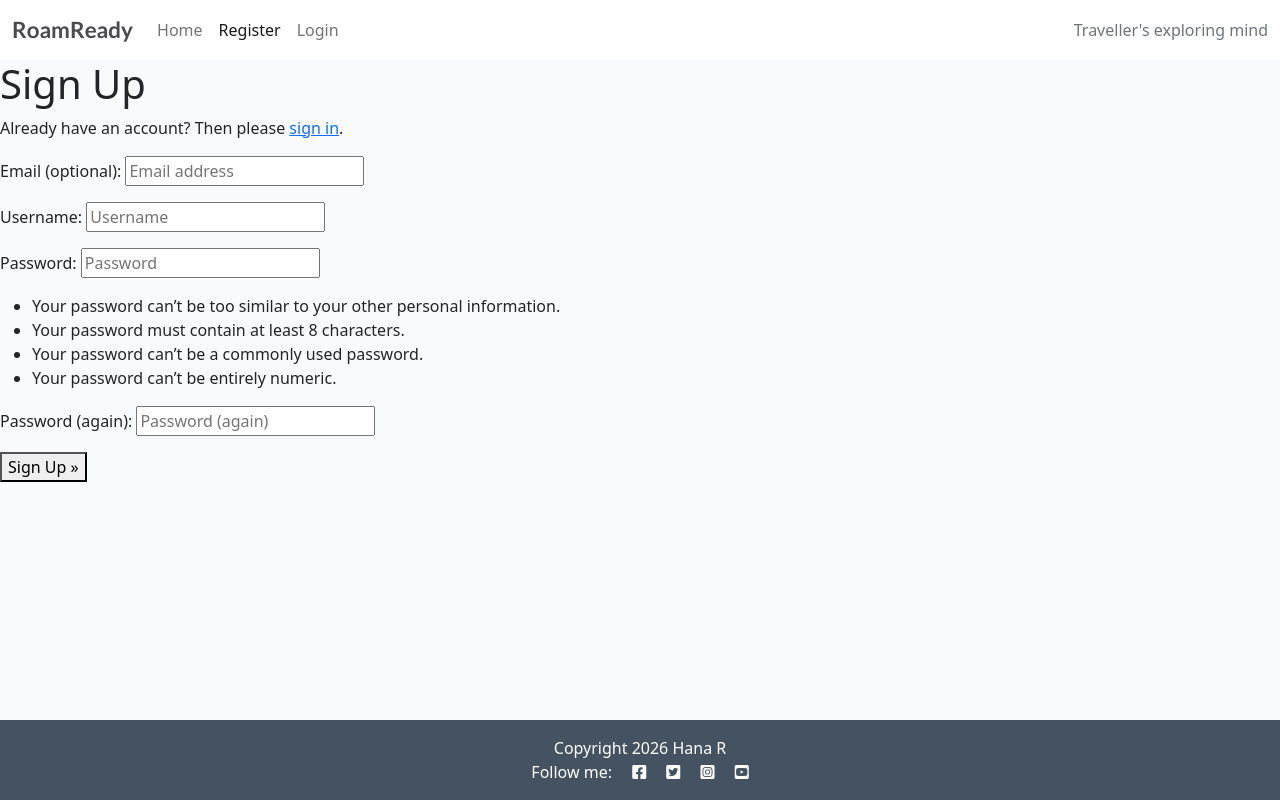
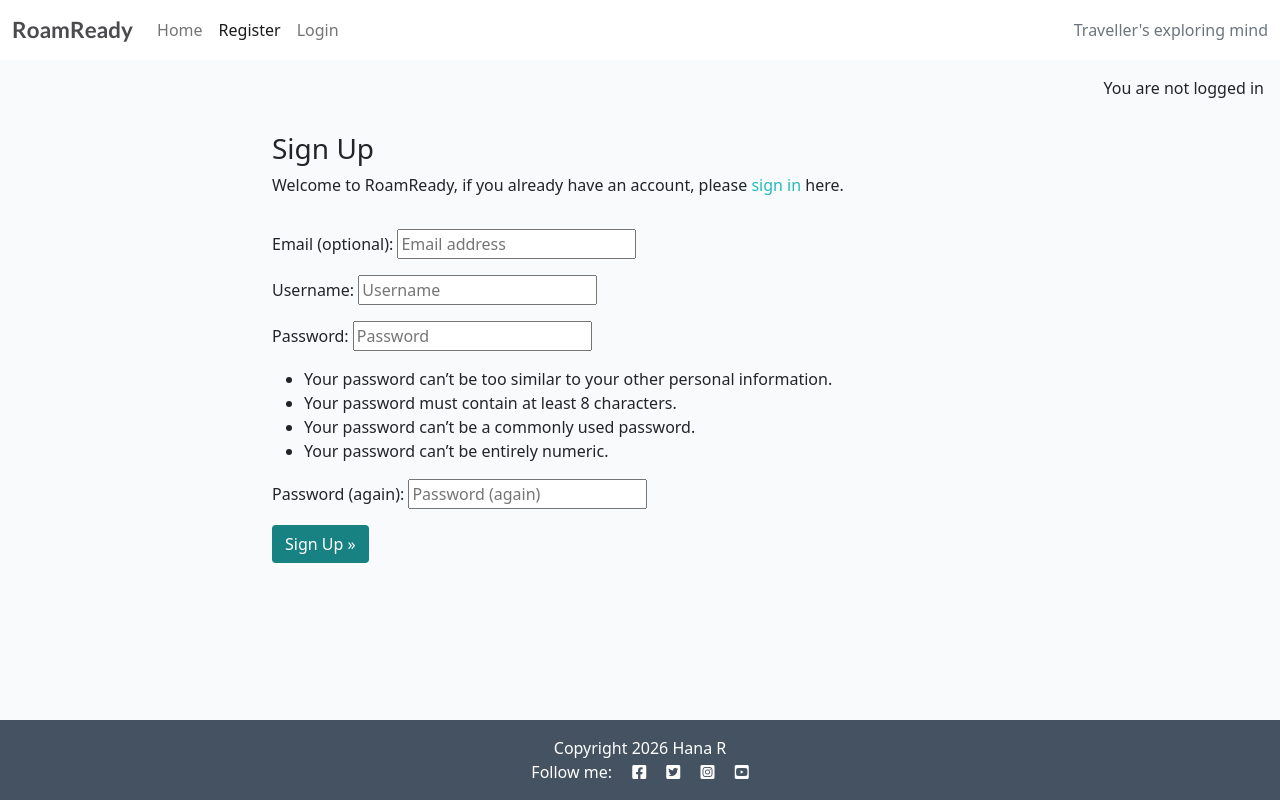
Before and after one commit to Rubina1978/roam-ready, a Django app: page /accounts/signup/ in a window 1280 px wide. Run offline with Django 4.2, Linux system fonts and the light colour scheme.

Commit message:
style signup page

```diff
--- a/roamready/settings.py
+++ b/roamready/settings.py
@@ -26,7 +26,7 @@ TEMPLATES_DIR = os.path.join(BASE_DIR, 'templates')
 
 # SECURITY WARNING: don't run with debug turned on in production!
 SECRET_KEY = os.environ.get('SECRET_KEY', 'secret-key')
-DEBUG = os.environ.get('DEBUG', False)
+DEBUG = os.environ.get('DEBUG', True)
 
 ALLOWED_HOSTS = ['.herokuapp.com', '127.0.0.1']
 
--- a/templates/account/signup.html
+++ b/templates/account/signup.html
@@ -1,21 +1,32 @@
-{% extends "account/base.html" %}
+{% extends "base.html" %}
 
 {% load i18n %}
 
 {% block head_title %}{% trans "Signup" %}{% endblock head_title %}
 
 {% block content %}
-<h1>{% trans "Sign Up" %}</h1>
 
-<p>{% blocktrans %}Already have an account? Then please <a href="{{ login_url }}">sign in</a>.{% endblocktrans %}</p>
-
+<div class="container">
+  <div class="row">
+    <div class="col-md-8 mt-3 offset-md-2">
+      <h3>{% trans "Sign Up" %}</h3>
+      <p>{% blocktrans %}Welcome to RoamReady, if you already have an account, please <a href="{{ login_url }}" class="link">sign in</a>{% endblocktrans %} here.</p>
+    </div>
+  </div>
+</div>
+<div class="container">
+  <div class="row">
+    <div class="col-md-8 mt-3 offset-md-2">
       <form class="signup" id="signup_form" method="post" action="{% url 'account_signup' %}">
       {% csrf_token %}
       {{ form.as_p }}
       {% if redirect_field_value %}
       <input type="hidden" name="{{ redirect_field_name }}" value="{{ redirect_field_value }}" />
       {% endif %}
-  <button type="submit">{% trans "Sign Up" %} &raquo;</button>
+      <button class="btn btn-signup right" type="submit">{% trans "Sign Up" %} &raquo;</button>
       </form>
+    </div>
+  </div>
+</div>
 
 {% endblock content %}
--- a/templates/account/signup_closed.html
+++ b/templates/account/signup_closed.html
@@ -1,4 +1,6 @@
-{% extends "account/base.html" %}
+{% extends "base.html" %}
+
+
 
 {% load i18n %}
 
--- a/templates/base.html
+++ b/templates/base.html
@@ -47,6 +47,7 @@
                             href="{% url 'home' %}">Home</a>
                     </li>
                     {% if user.is_authenticated %}
+
                     <li class="nav-item">
 	                    <a class="nav-link {% if request.path == logout_url %}active{% endif %}" aria-current="page"
                         href="{% url 'account_logout' %}">Logout</a>
@@ -69,10 +70,19 @@
     </nav>
 
     <main class="flex-shrink-0 main-bg">
+        {% comment %}
+        personalised messages
+        {% endcomment %}
+        {% if user.is_authenticated %}
+            <p class="text-end m-3">You are logged in as {{ user }}</p>
+        {% else %}
+            <p class="text-end m-3">You are not logged in</p>
+        {% endif %}
 
         {% block content %}
         <!-- Content Goes here -->
         {% endblock content %}
+
 
     </main>
 
```
Also changed, not shown: db.sqlite3. Lines whose indentation alone changed are shown as unchanged.
